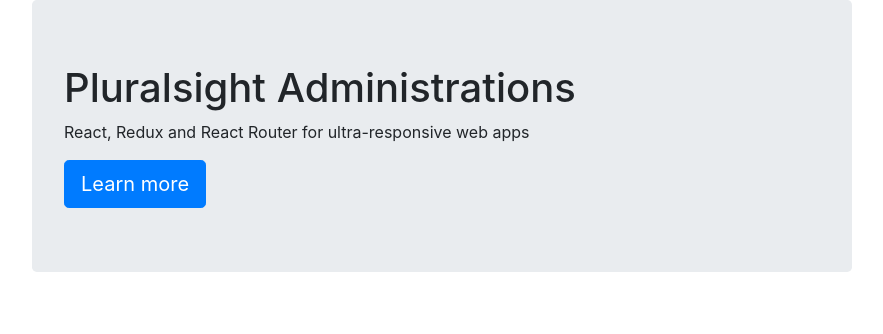
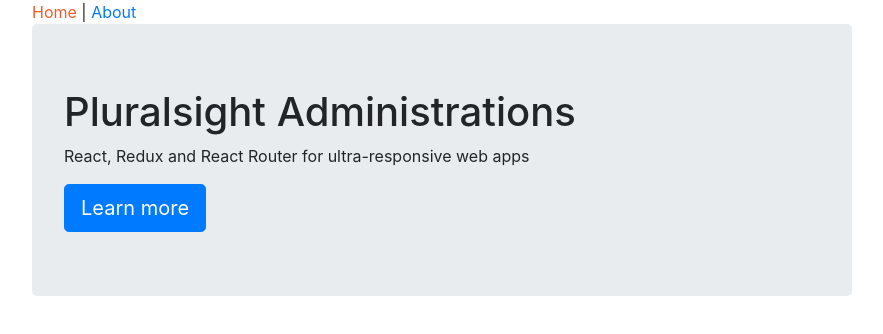
Before and after one commit to simonojok19/react-redux, a React app: page / in a window 1280 px wide. Shown: the top 334 px of the page, without its empty margins (198-1081 px from the left). Built offline with nearby package versions, Linux system fonts and the light colour scheme.

Commit message:
added nav link for the header component

```diff
--- a/src/common/Header.js
+++ b/src/common/Header.js
@@ -2,9 +2,7 @@
 import { NavLink } from "react-router-dom";
 
 export default function Header() {
-    const activeStyle = {
-        color: "#f15b2a"
-    }
+    const activeStyle = { color: "#f15b2a" }
     return (
         <na>
             <NavLink to="/" activeStyle={activeStyle} exact>Home</NavLink> {" | "}
--- a/src/components/App.js
+++ b/src/components/App.js
@@ -2,10 +2,12 @@
 import {Route} from "react-router-dom";
 import HomePage from "./home/HomePage";
 import AboutPage from "./about/AboutPage";
+import Header from "../common/Header";
 
 export default function App() {
     return (
         <div className="container-fluid">
+            <Header/>
             <Route exact path="/" component={HomePage}/>
             <Route exact path="/about" component={AboutPage}/>
         </div>
```
